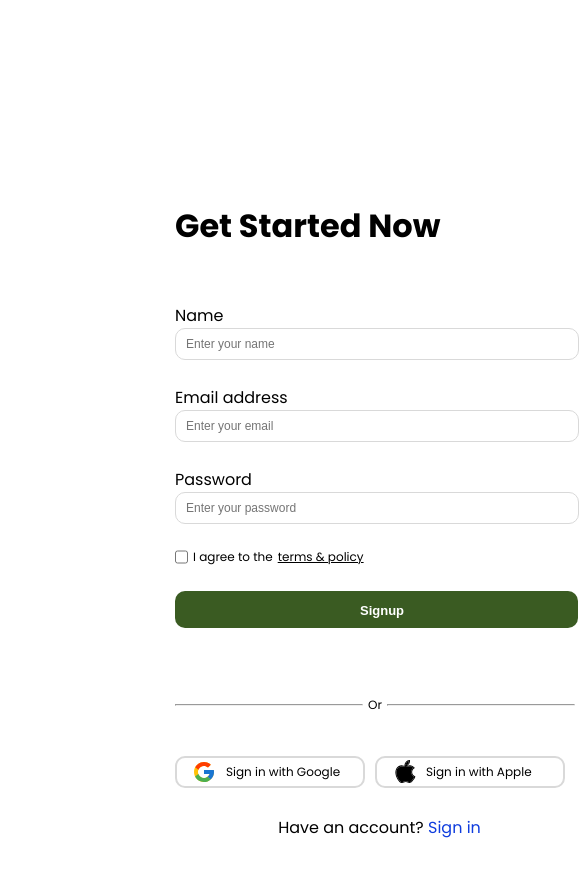
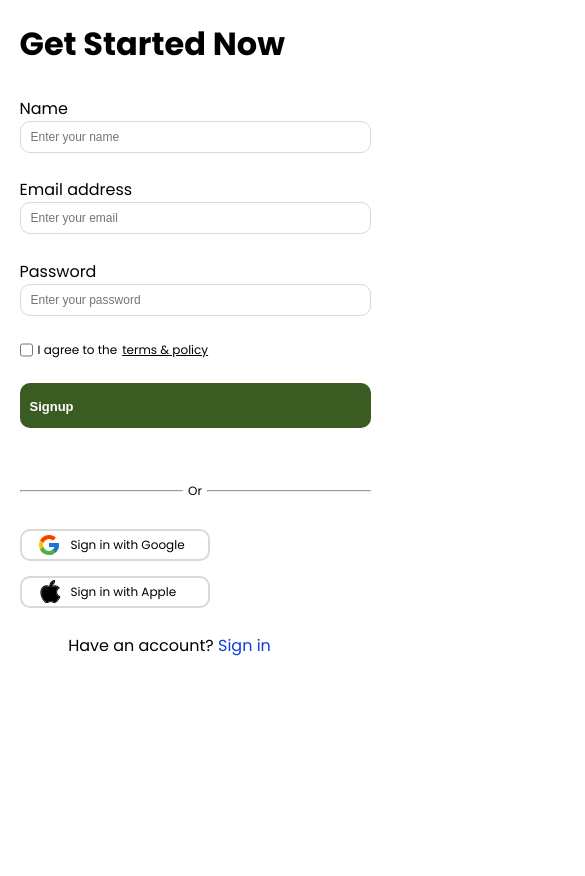
Before and after one commit to Bytehax21/Smit-Test, a plain HTML site: page index.html in a window 390 px wide. Shown: the top 876 px of the page, 585 px wide, since content can reach past the window. After the commit the page ends 844 px from the top, so only its background shows below. Drawn offline with Linux system fonts and the light colour scheme.

Commit message:
Updated style.css for mobile screen

```diff
--- a/style.css
+++ b/style.css
@@ -273,3 +273,38 @@ form {
     }
 
 }
+@media only screen and (max-width: 768px) {
+
+    .Tree-cont {
+        display: none;
+    }
+
+    .main-container {
+        width: 90%;
+        margin: 20px auto;
+
+
+    .Name input,
+    .Email-address input,
+    .Password input {
+        width: 100%;
+    }
+
+
+    .Sign-button {
+        padding: 10px;
+        width: 100%;
+    }
+
+
+    .line-quote,
+    .para {
+        width: 100%;
+        text-align: center;
+    }
+
+    .main-logo {
+        flex-direction: column;
+        gap: 15px;
+    }
+}
```
